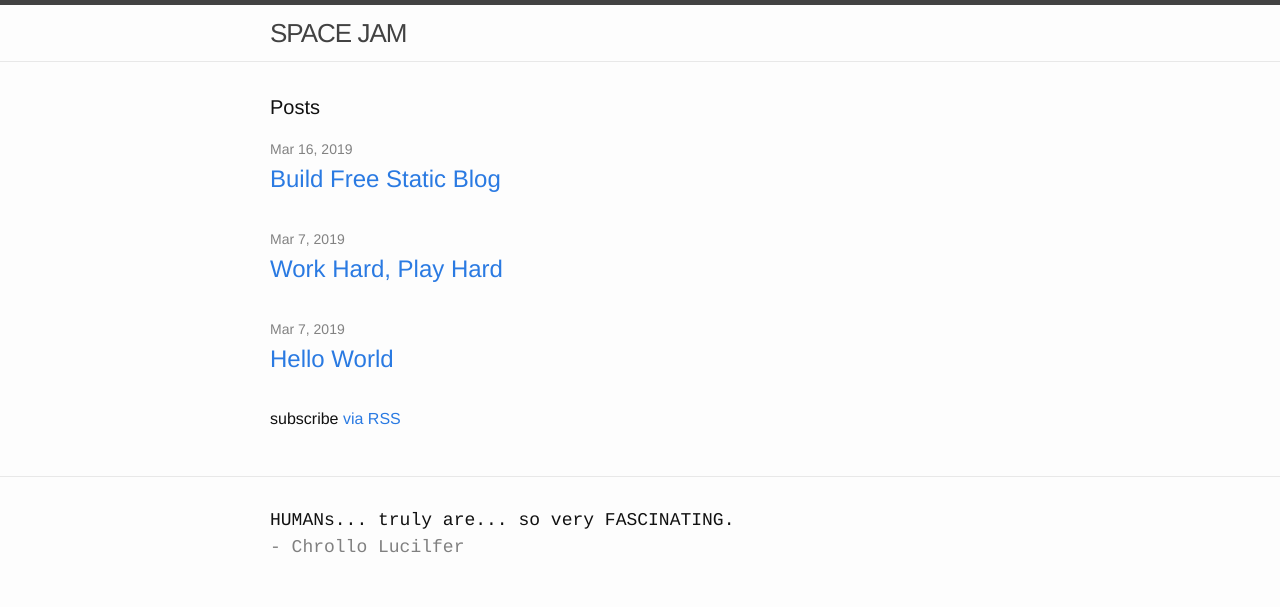
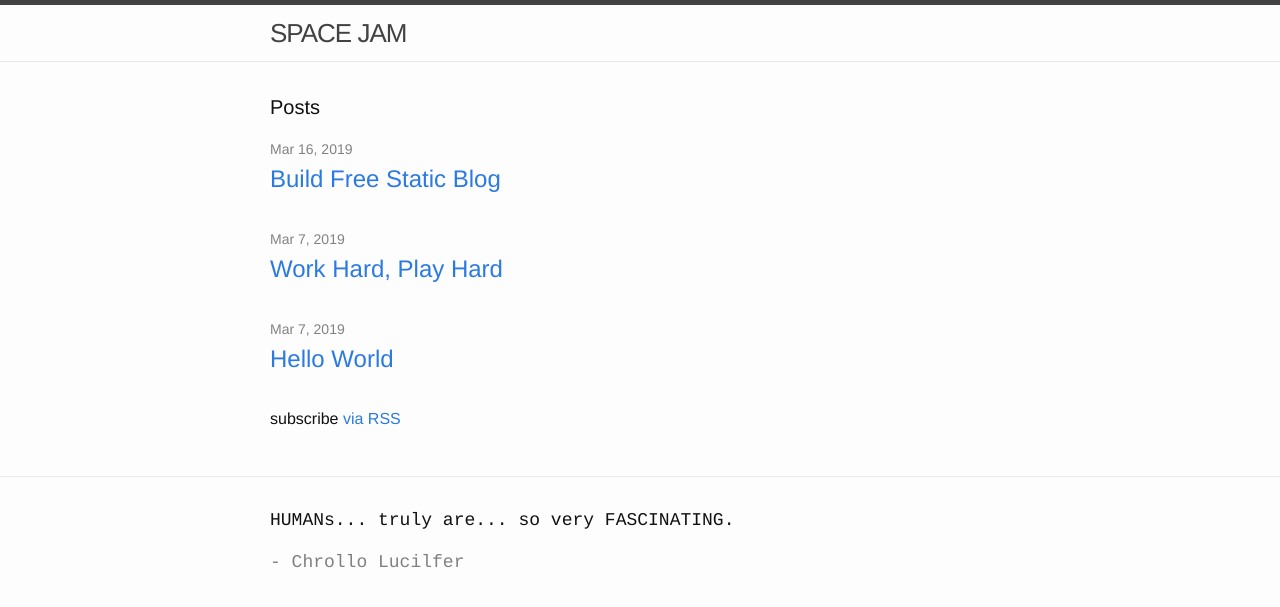
Before and after one commit to hiyuse/hiyuse, a Jekyll site: the page built from index.html, in a window 1280 px wide. Shown: the top 607 px of the page. Built offline with Jekyll 4.4.1, drawn with Linux system fonts in a browser that asks for light colours.

Commit message:
Update footer.html

```diff
--- a/_includes/footer.html
+++ b/_includes/footer.html
@@ -2,8 +2,8 @@
 
   <div class="wrapper">
 
-    <h2 class="footer-heading"><p style="font-family:courier;">HUMANs... truly are... so very FASCINATING.
-      <br><font color="grey">- Chrollo Lucilfer</font></font></p></h2>
+    <h2 class="footer-heading"><p style="font-family:courier;">HUMANs... truly are... so very FASCINATING.</p>
+      <p style="font-family:courier;"><font color="grey">- Chrollo Lucilfer</font></p></h2>
 
   </div>
 
```
